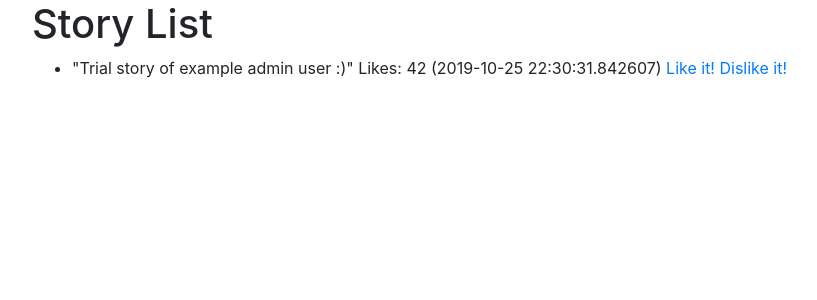
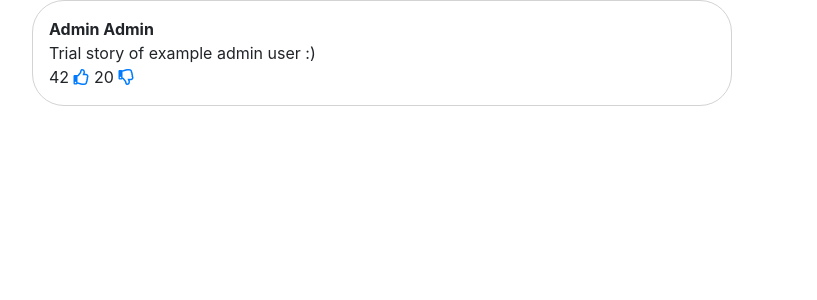
Before and after one commit to SWE-AGGERS/SocialDice, a Flask app: page /stories in a window 1280 px wide. Shown: the part 56-356 px from the top of the page, without its empty margins (53-870 px from the left). Run offline with Flask 2, Linux system fonts and the light colour scheme; a user stored in the database is signed in; data comes from the database, SQL or seed files in the repository; some libraries are stand-ins or nearby versions.

Commit message:
enhancements

```diff
--- /dev/null
+++ b/monolith/static/css/stories.css
@@ -0,0 +1,26 @@
+.feed {
+    padding: 0;
+}
+
+.author {
+    font-weight: bold;
+}
+
+.story-container {
+    list-style: none;
+    border: 1px solid lightgrey;
+    padding: 16px;
+    margin-left: 0px;
+    max-width: 700px;
+    border-radius: 32px;
+}
+
+.like {
+    display: inline;
+    text-decoration: none;
+}
+
+.dislike {
+    display: inline;
+    text-decoration: none;
+}
--- a/monolith/templates/layout.html
+++ b/monolith/templates/layout.html
@@ -21,6 +21,7 @@
 {% endblock %}
 
 {% include "includes/footer.html" %}
+
 </div>
 </body>
 </html>
--- a/monolith/templates/stories.html
+++ b/monolith/templates/stories.html
@@ -1,19 +1,51 @@
-{% extends "layout.html" %}
-{% block title %}
-    Stories
-{% endblock %}
-{% block content %}
-    <h1>Story List</h1>
-    <h5>{{message}}</h5>
-    <ul>
-      {% for story in stories %}
-      <li>
-      "{{story.text}}"    Likes: {{story.likes}} ({{story.date}})
-      {% if current_user.is_authenticated %}
-      <a href="{{like_it_url}}/{{story.id}}/0">Like it!</a>
-      <a href="{{like_it_url}}/{{story.id}}/1">Dislike it!</a>
-      {% endif %}
+
+<!DOCTYPE html>
+<html lang="en">
+<head>
+    <meta charset="UTF-8">
+    <link rel="stylesheet" href="https://use.fontawesome.com/releases/v5.11.2/css/all.css">
+    <link rel="stylesheet" href="../static/css/stories.css">
+    <link rel="stylesheet" href="https://stackpath.bootstrapcdn.com/bootstrap/4.3.1/css/bootstrap.min.css" integrity="sha384-ggOyR0iXCbMQv3Xipma34MD+dH/1fQ784/j6cY/iJTQUOhcWr7x9JvoRxT2MZw1T" crossorigin="anonymous">
+    <script src="https://code.jquery.com/jquery-3.3.1.slim.min.js" integrity="sha384-q8i/X+965DzO0rT7abK41JStQIAqVgRVzpbzo5smXKp4YfRvH+8abtTE1Pi6jizo" crossorigin="anonymous"></script>
+    <script src="https://cdnjs.cloudflare.com/ajax/libs/popper.js/1.14.7/umd/popper.min.js" integrity="sha384-UO2eT0CpHqdSJQ6hJty5KVphtPhzWj9WO1clHTMGa3JDZwrnQq4sF86dIHNDz0W1" crossorigin="anonymous"></script>
+    <script src="https://stackpath.bootstrapcdn.com/bootstrap/4.3.1/js/bootstrap.min.js" integrity="sha384-JjSmVgyd0p3pXB1rRibZUAYoIIy6OrQ6VrjIEaFf/nJGzIxFDsf4x0xIM+B07jRM" crossorigin="anonymous"></script>
+    <title>Stories</title>
+</head>
+<body>
+
+<div class="container">
+
+  {% include "includes/nav.html" %}
+
+  {% block content %}
+    <ul class="feed">
+      {% for story, user in stories %}
+      <li class="story-container">
+        <div class="author">{{user.firstname}} {{user.lastname}}</div>
+        <div class="story">
+          {{story.text}}
+        </div>
+        <div class="inline">
+          <div class="like" >
+            {{story.likes}}
+            <a href="{{like_it_url}}/{{story.id}}/0">
+              <i class="far fa-thumbs-up"></i>
+            </a>
+          </a>
+          <div class="dislike" >
+            {{story.dislikes}}
+            <a href="{{like_it_url}}/{{story.id}}/1">
+              <i class="far fa-thumbs-down"></i>
+            </a>
+          </a>
+        </div>
       </li>
       {% endfor %}
     </ul>
-{% endblock %}
+  {% endblock %}
+
+  {% include "includes/footer.html" %}
+
+</div>
+</body>
+</html>
--- a/monolith/views/stories.py
+++ b/monolith/views/stories.py
@@ -1,5 +1,5 @@
 from flask import Blueprint, redirect, render_template, request
-from monolith.database import db, Story, Like
+from monolith.database import db, Story, Like, User
 from monolith.auth import admin_required, current_user
 from flask_login import (current_user, login_user, logout_user,
                          login_required)
@@ -9,7 +9,8 @@ stories = Blueprint('stories', __name__)
 
 @stories.route('/stories')
 def _stories():
-    allstories = db.session.query(Story)
+    allstories = db.session.query(Story, User).join(User)
+    print(allstories)
     return render_template("stories.html", stories=allstories, like_it_url="http://127.0.0.1:5000/stories/reaction")
 
 
```
